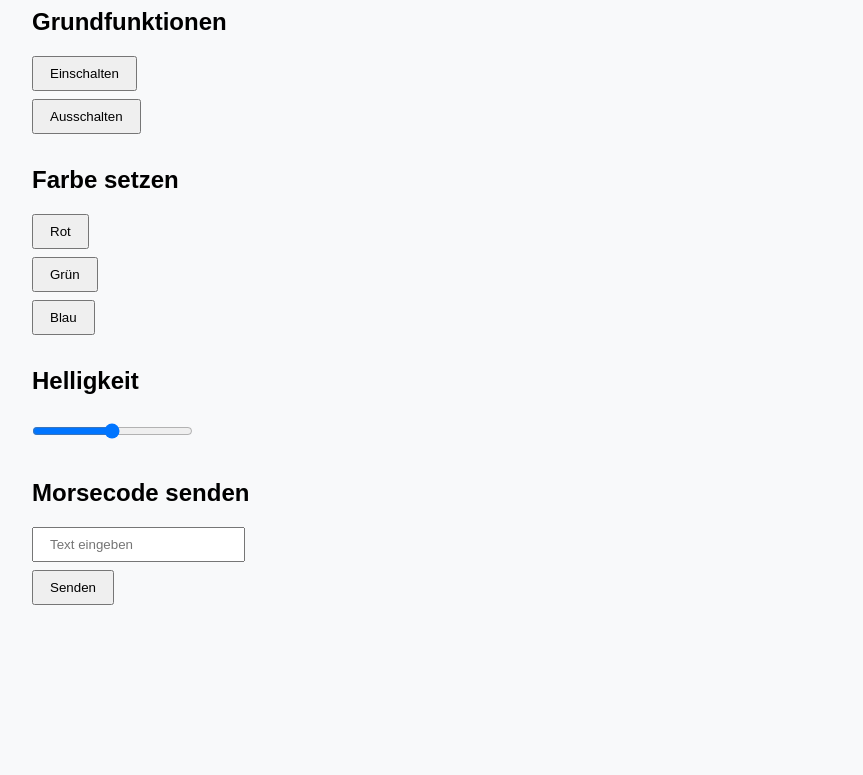
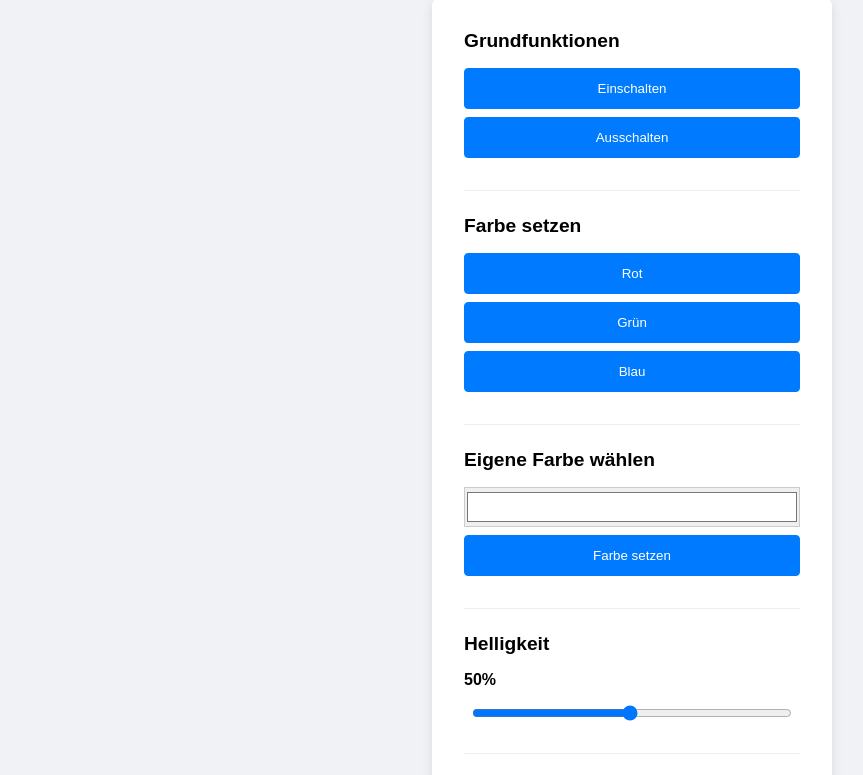
Before and after one commit to nevi02/DHBW-Mannheim-WI2023SEB-Assignment, a website: page iven_paulina_raphael/public/index.html in a window 1280 px wide. Shown: the part 113-888 px from the top of the page, without its empty margins (8-871 px from the left). Before the commit the page ends 800 px from the top, so only its background shows below. Drawn offline with Linux system fonts and the light colour scheme.

Commit message:
required functionality achieved

```diff
--- a/iven_paulina_raphael/public/index.html
+++ b/iven_paulina_raphael/public/index.html
@@ -1,4 +1,3 @@
-<!-- public/index.html -->
 <!DOCTYPE html>
 <html lang="de">
   <head>
@@ -6,54 +5,186 @@
     <meta name="viewport" content="width=device-width, initial-scale=1.0" />
     <title>Lampensteuerung</title>
     <style>
-    body { font-family: sans-serif; padding: 2rem; background: #f8f9fa; }
-    button, input { margin: 0.5rem 0; display: block; padding: 0.5rem 1rem; }
-    section { margin-bottom: 2rem; }
+      html {
+        height: 100%;
+      }
+      body {
+        font-family: sans-serif;
+        background: #f0f2f5;
+        margin: 0;
+        display: flex;
+        flex-direction: column;
+        justify-content: center;
+        align-items: center;
+        min-height: 100vh;
+        padding: 20px;
+        box-sizing: border-box;
+      }
+      h1 {
+        text-align: center;
+        color: #333;
+        margin-bottom: 2rem;
+      }
+
+      .card {
+        background: white;
+        padding: 2rem;
+        border-radius: 8px;
+        box-shadow: 0 4px 12px rgba(0, 0, 0, 0.1);
+        width: 100%;
+        max-width: 400px;
+        box-sizing: border-box;
+      }
+
+      .card section {
+        margin-bottom: 1.5rem;
+        border-bottom: 1px solid #eee;
+        padding-bottom: 1.5rem;
+      }
+      .card section:last-child {
+        margin-bottom: 0;
+        padding-bottom: 0;
+        border-bottom: none;
+      }
+
+      h2 {
+        margin-top: 0;
+        font-size: 1.2rem;
+      }
+
+      button,
+      input {
+        margin: 0.5rem 0;
+        display: block;
+        width: 100%;
+        box-sizing: border-box;
+      }
+      input[type="text"],
+      button {
+        padding: 0.75rem;
+        border: 1px solid #ccc;
+        border-radius: 4px;
+      }
+      button {
+        background-color: #007bff;
+        color: white;
+        border-color: #007bff;
+        cursor: pointer;
+      }
+      button:hover {
+        background-color: #0056b3;
+      }
+      input[type="color"] {
+        padding: 0;
+        width: 100%;
+        height: 40px;
+        border: 1px solid #ccc;
+        cursor: pointer;
+      }
+      label {
+        display: block;
+        margin-bottom: 0.5rem;
+        font-weight: bold;
+      }
+      .slider-container {
+        padding: 0 8px;
+        display: flex;
+        align-items: center;
+      }
+      .slider-container input[type="range"] {
+        width: 100%;
+      }
     </style>
   </head>
   <body>
     <h1>💡 Lampensteuerung</h1>
 
+    <div class="card">
       <section>
         <h2>Grundfunktionen</h2>
-    <button onclick="sendCommand({ type: 'basic', command: 'on' })">Einschalten</button>
-    <button onclick="sendCommand({ type: 'basic', command: 'off' })">Ausschalten</button>
+        <button onclick="sendCommand({ type: 'basic', command: 'on' })">
+          Einschalten
+        </button>
+        <button onclick="sendCommand({ type: 'basic', command: 'off' })">
+          Ausschalten
+        </button>
       </section>
 
       <section>
         <h2>Farbe setzen</h2>
-    <button onclick="sendCommand({ type: 'basic', command: 'red' })">Rot</button>
-    <button onclick="sendCommand({ type: 'basic', command: 'green' })">Grün</button>
-    <button onclick="sendCommand({ type: 'basic', command: 'blue' })">Blau</button>
+        <button onclick="sendCommand({ type: 'basic', command: 'red' })">
+          Rot
+        </button>
+        <button onclick="sendCommand({ type: 'basic', command: 'green' })">
+          Grün
+        </button>
+        <button onclick="sendCommand({ type: 'basic', command: 'blue' })">
+          Blau
+        </button>
+      </section>
+
+      <section>
+        <h2>Eigene Farbe wählen</h2>
+        <input type="color" id="colorPicker" value="#ffffff" />
+        <button onclick="setColor()">Farbe setzen</button>
       </section>
 
       <section>
         <h2>Helligkeit</h2>
-    <input id="brightness" type="range" min="1" max="100" value="50" oninput="updateBrightness(this.value)">
+        <label for="brightness" id="brightnessLabel">50%</label>
+        <div class="slider-container">
+          <input
+            id="brightness"
+            type="range"
+            min="1"
+            max="100"
+            value="50"
+            oninput="updateBrightness(this.value)"
+          />
+        </div>
       </section>
 
       <section>
         <h2>Morsecode senden</h2>
-    <input id="morseText" placeholder="Text eingeben" />
+        <input id="morseText" type="text" placeholder="Text eingeben" />
         <button onclick="sendMorse()">Senden</button>
       </section>
+    </div>
 
     <script>
+      let brightnessTimeout;
+
       async function sendCommand(payload) {
-      await fetch('/api/command', {
-        method: 'POST',
-        headers: { 'Content-Type': 'application/json' },
-        body: JSON.stringify(payload)
+        console.log("Sending command:", payload);
+        try {
+          await fetch("/api/command", {
+            method: "POST",
+            headers: { "Content-Type": "application/json" },
+            body: JSON.stringify(payload),
           });
+        } catch (error) {
+          console.error("Failed to send command:", error);
+        }
+      }
+
+      function setColor() {
+        const colorValue = document.getElementById("colorPicker").value;
+        sendCommand({ type: "color", value: colorValue });
       }
 
       function updateBrightness(value) {
-      sendCommand({ type: 'brightness', value });
+        document.getElementById("brightnessLabel").innerText = value + "%";
+        clearTimeout(brightnessTimeout);
+        brightnessTimeout = setTimeout(() => {
+          sendCommand({ type: "brightness", value });
+        }, 250);
       }
 
       function sendMorse() {
-      const text = document.getElementById('morseText').value;
-      sendCommand({ type: 'morse', text });
+        const text = document.getElementById("morseText").value;
+        if (text) {
+          sendCommand({ type: "morse", text });
+        }
       }
     </script>
   </body>
--- a/iven_paulina_raphael/src/lamp/controller.js
+++ b/iven_paulina_raphael/src/lamp/controller.js
@@ -11,7 +11,7 @@ export async function blinkMorse(device, message) {
       await device.turnOn();
       await TPLink.API.delay(700);
     } else {
-      await TPLink.API.delay(500); // Pause für Leerzeichen oder Trennzeichen
+      await TPLink.API.delay(500);
     }
     await device.turnOff();
     await TPLink.API.delay(300);
```
Also changed, not shown: iven_paulina_raphael/src/messaging/consumer.js (+11 -2 lines), iven_paulina_raphael/src/test/test2.js (deleted, +0 -37 lines). Lines whose indentation alone changed are shown as unchanged.
